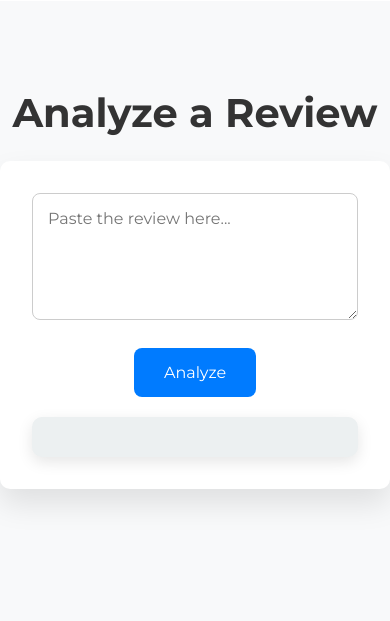
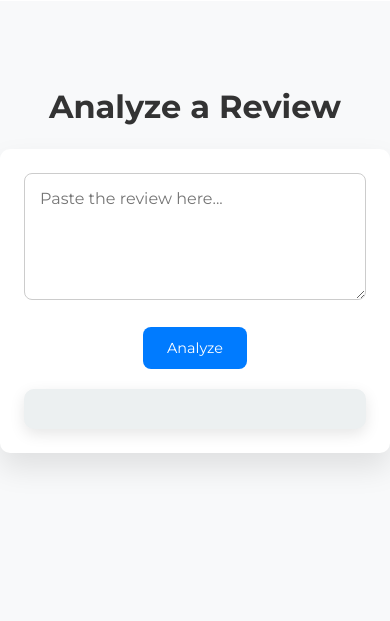
Before and after one commit to SuneetR/fake_review_detector, a Flask app: page / in a window 390 px wide; the page is wider, and only the part inside the window is pictured. Shown: the part 1876-2497 px from the top of that part. Run offline with Flask 3, Linux system fonts and the light colour scheme; parts of the project's set-up code (start-up, migrations or seed data) failed here and were passed over.

Commit message:
Update index.html

```diff
--- a/templates/index.html
+++ b/templates/index.html
@@ -286,7 +286,6 @@
       margin-bottom: 1rem;
     }
 
-    /* Fake Review Detector Section */
 .detector-section {
   background-color: #f8f9fa;
   padding: 5rem 0;
@@ -323,6 +322,12 @@
   border-radius: 8px;
   font-size: 1rem;
   margin-bottom: 20px;
+  transition: border 0.3s ease;
+}
+
+.detector-content textarea:focus {
+  border-color: #007bff;
+  outline: none;
 }
 
 .analyze-btn {
@@ -341,6 +346,11 @@
   transform: scale(1.05);
 }
 
+.analyze-btn:focus {
+  outline: 2px solid #6610f2;
+  outline-offset: 2px;
+}
+
 .result-box {
   margin-top: 20px;
   padding: 20px;
@@ -353,6 +363,27 @@
   font-size: 1.2rem;
   color: #333;
 }
+
+/* Responsive adjustments */
+@media (max-width: 768px) {
+  .detector-section h2 {
+    font-size: 2rem;
+  }
+
+  .detector-content {
+    padding: 1.5rem;
+  }
+
+  .analyze-btn {
+    padding: 12px 24px;
+    font-size: 0.9rem;
+  }
+
+  .result, .confidence {
+    font-size: 1rem;
+  }
+}
+
 
  /* Meet the Team Section */
 .team-section {
```
Lines whose indentation alone changed are shown as unchanged.
